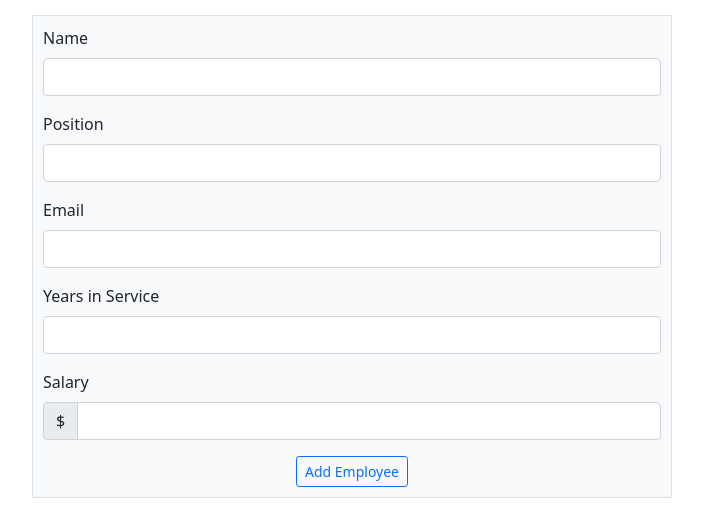
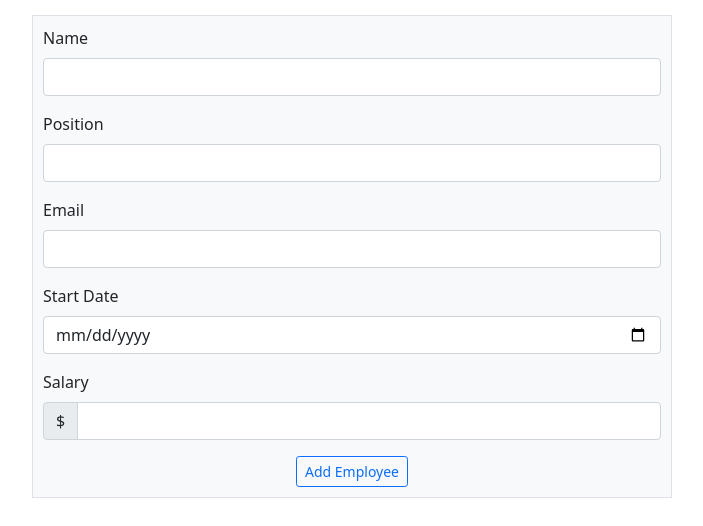
Before and after one commit to AshleyU/REACT-Employee-Directory, a React (Create React App) app in the folder client/: page / in a window 1280 px wide. Shown: the top 526 px of the page, without its empty margins (288-991 px from the left). Built offline with nearby package versions, Linux system fonts and the light colour scheme.

Commit message:
Setting up db and adding date picker

```diff
--- a/client/package.json
+++ b/client/package.json
@@ -6,9 +6,11 @@
     "@testing-library/jest-dom": "^5.15.0",
     "@testing-library/react": "^11.2.7",
     "@testing-library/user-event": "^12.8.3",
+    "axios": "^0.24.0",
     "react": "^17.0.2",
     "react-dom": "^17.0.2",
     "react-scripts": "4.0.3",
+    "reactstrap-date-picker": "0.0.12",
     "web-vitals": "^1.1.2"
   },
   "scripts": {
--- a/client/src/EmployeeForm.js
+++ b/client/src/EmployeeForm.js
@@ -73,13 +73,14 @@ function EmployeeForm() {
                   />
               </FormGroup>
               <FormGroup>
-                <Label for="yearsInService">
-                  Years in Service
+                <Label for="startDate">
+                  Start Date
                 </Label>
                   <Input
-                    id="yearsInService"
-                    name="yearsInService"
-                    type="number"
+                    id="startDate"
+                    name="date"
+                    placeholder="date placeholder"
+                    type="date"
                     onChange={(event) => {
                       setYears(event.target.value);
                     }}
```
Also changed, not shown: 2 other files (tests, documents, lock files or other folders).
